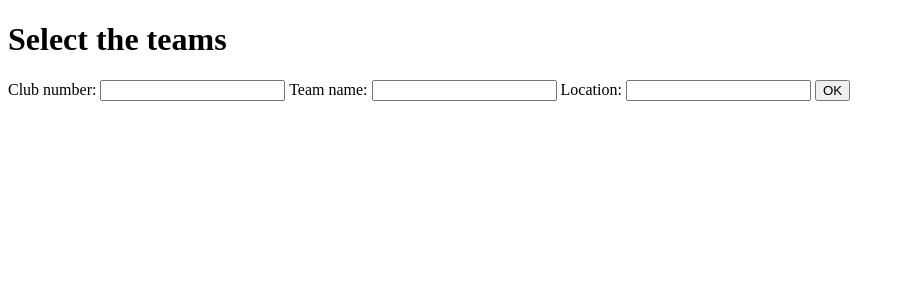
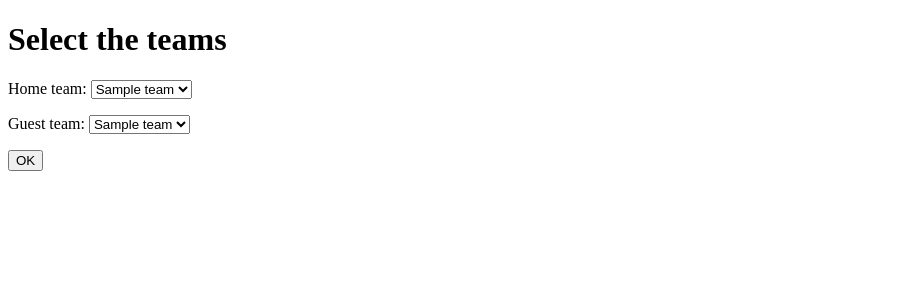
Before and after one commit to JGaukrogers/Electronic-Scorer-Sheet, a Django app: page /select_teams in a window 1280 px wide. Shown: the top 300 px of the page, without its empty margins (0-905 px from the left). Run offline with Django 4.2, Linux system fonts and the light colour scheme; tables that the repository leaves empty hold one stand-in row (values such as "Sample post").

Commit message:
Select home and guest team in dropdown

```diff
--- a/scorerSheet/forms.py
+++ b/scorerSheet/forms.py
@@ -1,4 +1,4 @@
-from django.forms import ModelForm
+from django.forms import ModelForm, ModelChoiceField, Form
 
 from scorerSheet.models import Cell, Game, Team
 
@@ -6,9 +6,22 @@ from scorerSheet.models import Cell, Game, Team
 class TeamForm(ModelForm):
     class Meta:
         model = Team
+#        fields = ['team_name']
         fields = ['club_number',
                   'team_name',
                   'location']
+
+
+class TeamsDropdown(Form):
+
+    home_team = ModelChoiceField(
+        queryset=Team.objects.values_list("team_name", flat=True).distinct(),
+        empty_label=None
+    )
+    guest_team = ModelChoiceField(
+        queryset=Team.objects.values_list("team_name", flat=True).distinct(),
+        empty_label=None
+    )
 
 
 class GameForm(ModelForm):
--- a/scorerSheet/templates/select_teams.html
+++ b/scorerSheet/templates/select_teams.html
@@ -2,11 +2,10 @@
 
 {% block content %}
 <h1>Select the teams</h1>
-<!-- TODO enhance it to also select the guest team -->
 <div>
     <form action="new_game" method="post">
         {% csrf_token %}
-        {{form}}
+        {{ team_list.as_p }}
         <input type="submit" value="OK">
     </form>
 </div>
--- a/scorerSheet/views.py
+++ b/scorerSheet/views.py
@@ -3,7 +3,7 @@ from django.http import HttpResponseRedirect
 from django.shortcuts import render
 
 
-from scorerSheet.forms import CellForm, GameForm, TeamForm
+from scorerSheet.forms import CellForm, GameForm, TeamForm, TeamsDropdown
 from scorerSheet.models import Cell
 
 
@@ -26,30 +26,36 @@ def new_game(request):
 #    import pdb; pdb.set_trace()
     # if this is a POST request we need to process the form data
     if request.method == 'POST':
+        print('new_game - in post')
         # create a form instance and populate it with data from the request:
-        home_team = request.POST['team_name']
+        home_team = request.POST['home_team']
+        guest_team = request.POST['guest_team']
         print(f'home team: {home_team}') #TODO: find out why the team is printed here, but not in the html file
+        print(f'guest team: {guest_team}')
         form = GameForm(request.POST)
         # check whether it's valid:
         if form.is_valid():
             # process the data in form.cleaned_data as required
             # ...
             # redirect to a new URL:
-            return render(request, 'sheet.html', {'home_team': home_team})
+            return render(request, 'sheet.html', {'home_team': home_team, 'guest_team': guest_team})
 
     # if a GET (or any other method) we'll create a blank form
     else:
+        print('new_game - NOT in post')
         form = GameForm()
     return render(request, 'new_game.html', {'form': form})
 
 
 def select_teams(request):
     if request.method == 'POST':
+        print('select_teams - in post')
         form = TeamForm(request.POST)
         if form.is_valid():
             return HttpResponseRedirect('select_teams.html')
 
     else:
+        print('select_teams - NOT in post')
         form = TeamForm()
-    return render(request, 'select_teams.html', {'form': form})
-    pass
+        team_list = TeamsDropdown()
+        return render(request, 'select_teams.html', {'form': form, 'team_list': team_list})
```
